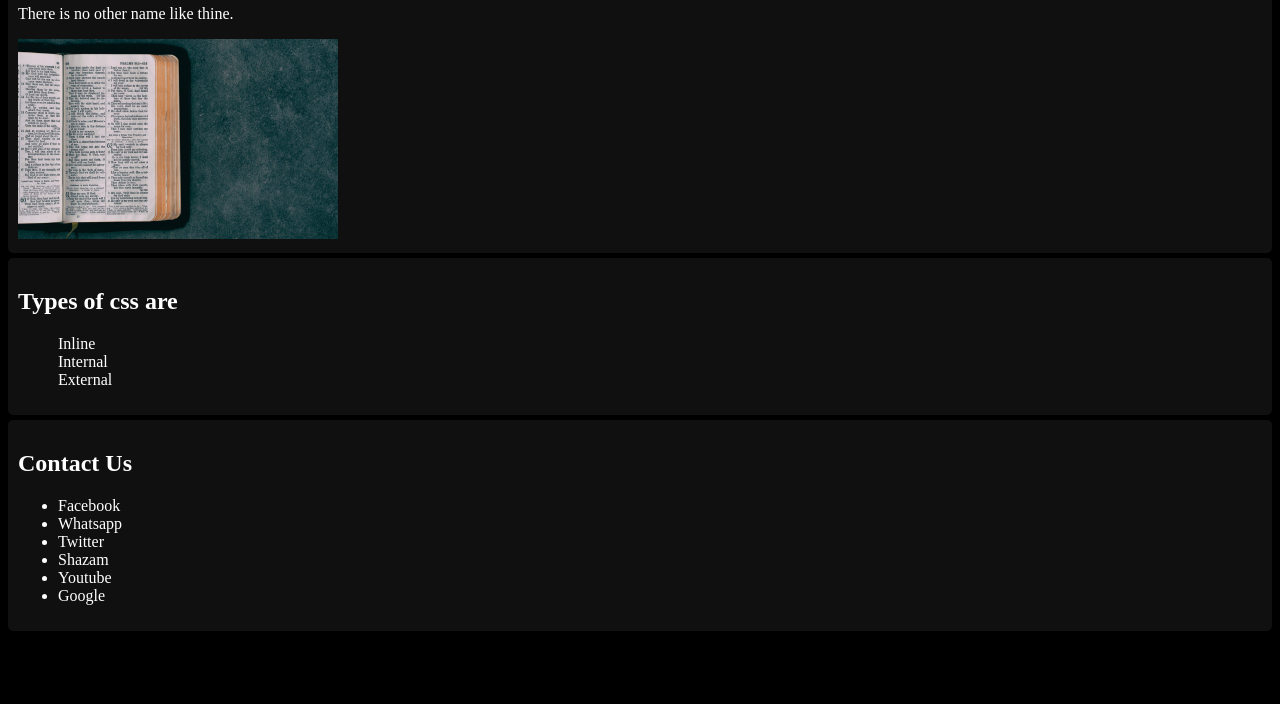
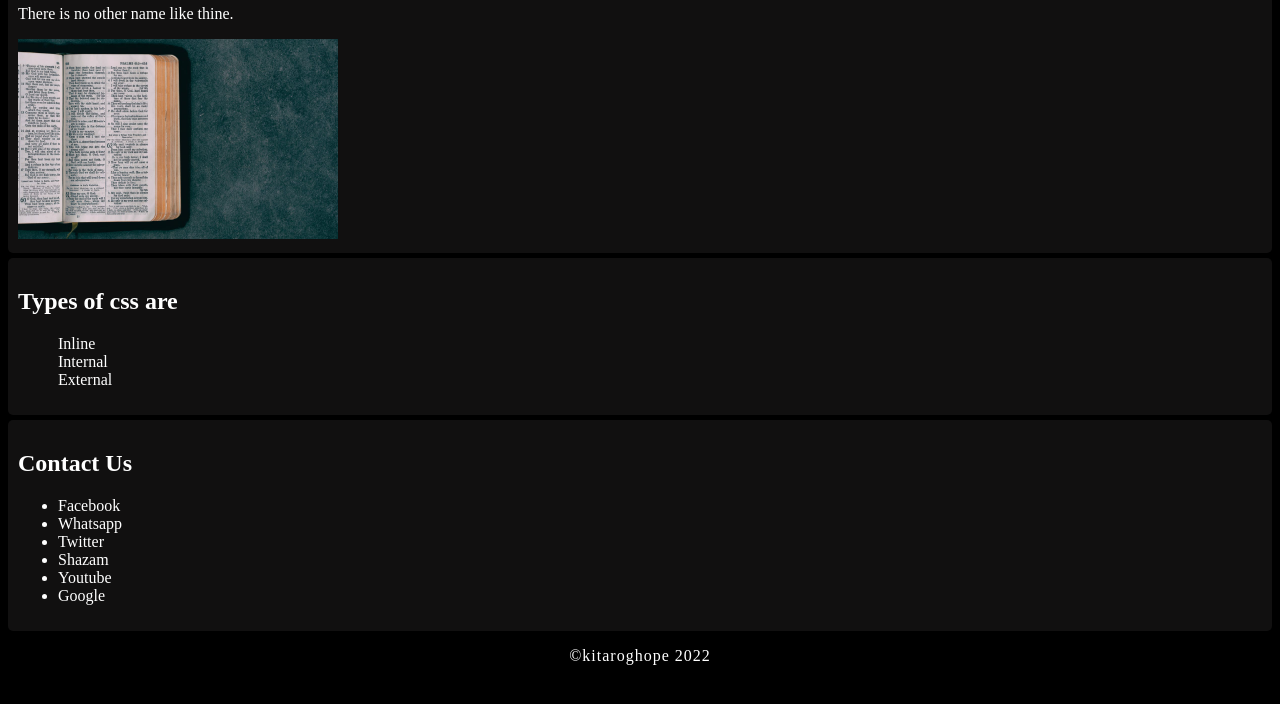
Before and after one commit to kitaroghope/WebClass, a plain HTML site: page index.html in a window 1280 px wide. Shown: the part 86-790 px from the top of the page. Drawn offline with Linux system fonts and the light colour scheme.

Commit message:
Update index.html

```diff
--- a/index.html
+++ b/index.html
@@ -45,5 +45,6 @@
             <li>Google</li>
         </ul>
     </div>
+    <p style="text-align: center;letter-spacing: 1px;">&copy;kitaroghope 2022</p>
 </body>
 </html>
```
